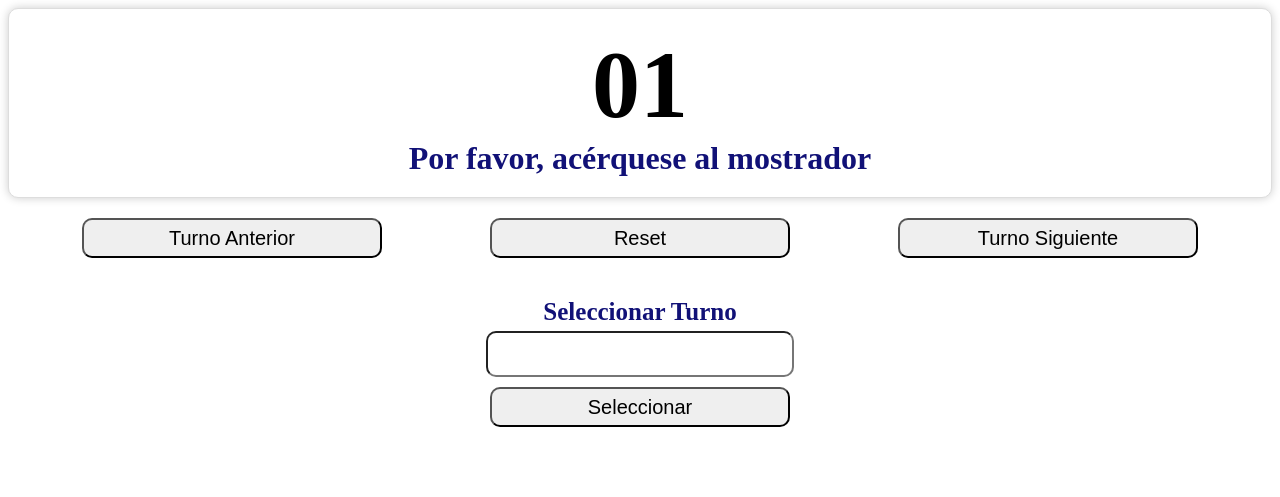
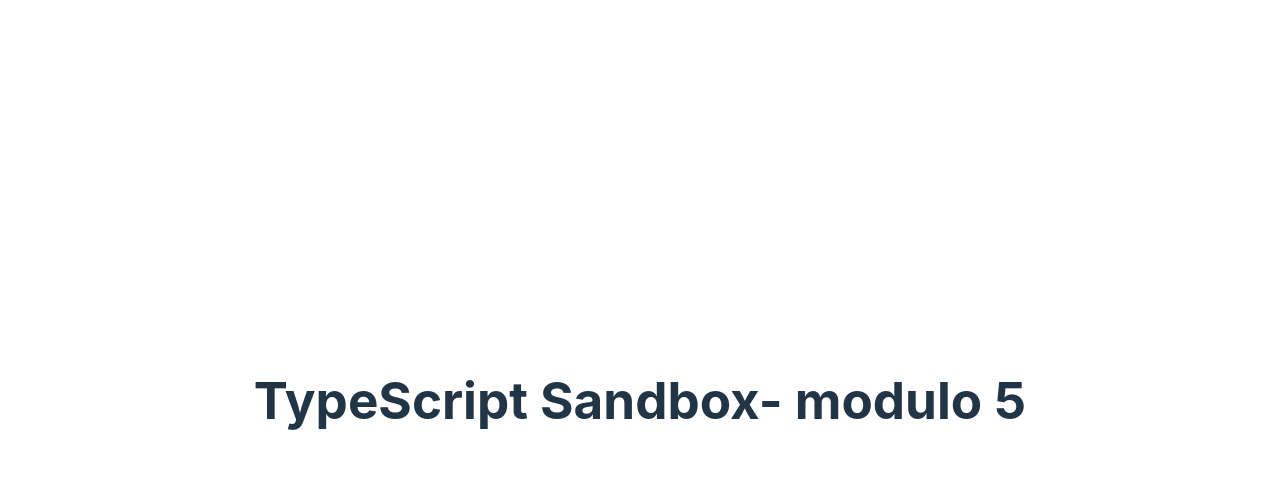
Before and after one commit to Ccota1990/Modulo-4-bootcamp-ty, a website built with Vite: page index.html in a window 1280 px wide. Built offline with nearby package versions, Linux system fonts and the light colour scheme.

Commit message:
inicio moculo 5

```diff
--- a/index.html
+++ b/index.html
@@ -3,24 +3,12 @@
   <head>
     <meta charset="UTF-8" />
     <link rel="icon" type="image/svg+xml" href="/vite.svg" />
-    <link rel="stylesheet" href="./src/style.css" />
     <meta name="viewport" content="width=device-width, initial-scale=1.0" />
     <title>Vite + TS</title>
   </head>
   <body>
-    <div class="turno-display">
-      <h1 class="numero-turno" id="numeroTurno">01</h1>
-      <p class="texto-turno">Por favor, acérquese al mostrador</p>
-    </div>
-    <div class="botones">
-      <button class="turnos" id="anterior"> Turno Anterior </button>
-      <button class="turnos" id="reset"> Reset </button>
-      <button class="turnos" id="siguiente" > Turno Siguiente </button>
-    </div>
-    <div class="seleccion">
-      <label id="textoseleccionar" for="seleccionar-turno">Seleccionar Turno </label>
-      <input type="number" class="seleccionarTurno" id="seleccionar-turno">
-      <button class="seleccionarTurno" id="seleccionar"> Seleccionar</button>
+    <div id="app">
+      <h1>TypeScript Sandbox- modulo 5</h1>
     </div>
     <script type="module" src="/src/main.ts"></script>
   </body>
--- a/src/main.ts
+++ b/src/main.ts
@@ -1,29 +1,3 @@
-const botonAnterior : HTMLElement = (document.getElementById("anterior")) as HTMLElement
-const botonReset : HTMLElement = (document.getElementById("reset")) as HTMLElement
-const botonSiguiente : HTMLElement = (document.getElementById("siguiente")) as HTMLElement
-const numeroPrincipal : HTMLElement = (document.getElementById("numeroTurno")) as HTMLElement
-const escribirTurno : HTMLInputElement = (document.getElementById("seleccionar-turno")) as HTMLInputElement
-const seleccionarTurno : HTMLElement = (document.getElementById("seleccionar")) as HTMLElement
+import "./style.css";
 
-function restarTurno () {
-   if (parseInt(numeroPrincipal.innerHTML) > 0)
-   {
-      numeroPrincipal.innerHTML = (parseInt(numeroPrincipal.innerHTML) -1 ).toString().padStart(2,"0")  ;
-   }
-}
-function reset () {
-   numeroPrincipal.innerHTML = "00" ;
-}
-function sumarTurno () {
-   numeroPrincipal.innerHTML = (parseInt(numeroPrincipal.innerHTML) + 1).toString().padStart(2,"0")   ;
-}
-function seleccionar () {
-   numeroPrincipal.innerHTML = escribirTurno.value.padStart(2,"0") ;
-   escribirTurno.value = ""
-}
-
-
-botonAnterior.addEventListener("click", restarTurno)
-botonReset.addEventListener("click", reset)
-botonSiguiente.addEventListener("click", sumarTurno)
-seleccionarTurno.addEventListener("click", seleccionar)
+console.log("Hello Typescript!");
--- a/src/style.css
+++ b/src/style.css
@@ -1,65 +1,97 @@
-.turno-display {
-  display: flex;
-  flex-direction: column;
-  align-items: center;
-  justify-content: center;
-  background-color: #fff;
-  border: 1px solid #ddd;
-  padding: 20px;
-  border-radius: 10px;
-  box-shadow: 0 0 10px rgba(0, 0, 0, 0.2);
+:root {
+  font-family: Inter, system-ui, Avenir, Helvetica, Arial, sans-serif;
+  line-height: 1.5;
+  font-weight: 400;
+
+  color-scheme: light dark;
+  color: rgba(255, 255, 255, 0.87);
+  background-color: #242424;
+
+  font-synthesis: none;
+  text-rendering: optimizeLegibility;
+  -webkit-font-smoothing: antialiased;
+  -moz-osx-font-smoothing: grayscale;
+  -webkit-text-size-adjust: 100%;
 }
 
-.numero-turno {
-  font-size: 6rem;
-  font-weight: bold;
-  margin: 0;
+a {
+  font-weight: 500;
+  color: #646cff;
+  text-decoration: inherit;
+}
+a:hover {
+  color: #535bf2;
 }
 
-.texto-turno {
-  font-size: 2rem;
-  font-weight: bold;
+body {
   margin: 0;
-  text-align: center;
-  color: rgb(17, 17, 119);
+  display: flex;
+  place-items: center;
+  min-width: 320px;
+  min-height: 100vh;
 }
 
-.botones {
-  padding: 20px;
-  display: flex;
-  align-items: center;
-  justify-content: space-around;
+h1 {
+  font-size: 3.2em;
+  line-height: 1.1;
 }
 
-.turnos {
-  width: 300px;
-  height: 40px;
-  border-radius: 10px;
-  cursor: pointer;
-  font-size: 20px;
-}
-.seleccion {
-  font-size: 20px;
-  padding: 20px;
-  display: flex;
-  flex-direction: column;
-  align-items: center;
-  justify-content: center;
-  border-radius: 10px;
-
-}
-.seleccionarTurno {
-  margin: 5px;
-  width: 300px;
-  height: 40px;
-  border-radius: 10px;
-  cursor: pointer;
-  font-size: 20px;
+#app {
+  max-width: 1280px;
+  margin: 0 auto;
+  padding: 2rem;
+  text-align: center;
 }
 
-#textoseleccionar{
-  text-align: center;
-  font-size: 25px;
-  font-weight: bold;
-  color: rgb(17, 17, 119);
+.logo {
+  height: 6em;
+  padding: 1.5em;
+  will-change: filter;
+  transition: filter 300ms;
 }
+.logo:hover {
+  filter: drop-shadow(0 0 2em #646cffaa);
+}
+.logo.vanilla:hover {
+  filter: drop-shadow(0 0 2em #3178c6aa);
+}
+
+.card {
+  padding: 2em;
+}
+
+.read-the-docs {
+  color: #888;
+}
+
+button {
+  border-radius: 8px;
+  border: 1px solid transparent;
+  padding: 0.6em 1.2em;
+  font-size: 1em;
+  font-weight: 500;
+  font-family: inherit;
+  background-color: #1a1a1a;
+  cursor: pointer;
+  transition: border-color 0.25s;
+}
+button:hover {
+  border-color: #646cff;
+}
+button:focus,
+button:focus-visible {
+  outline: 4px auto -webkit-focus-ring-color;
+}
+
+@media (prefers-color-scheme: light) {
+  :root {
+    color: #213547;
+    background-color: #ffffff;
+  }
+  a:hover {
+    color: #747bff;
+  }
+  button {
+    background-color: #f9f9f9;
+  }
+}
```
Also changed, not shown: README.md.
